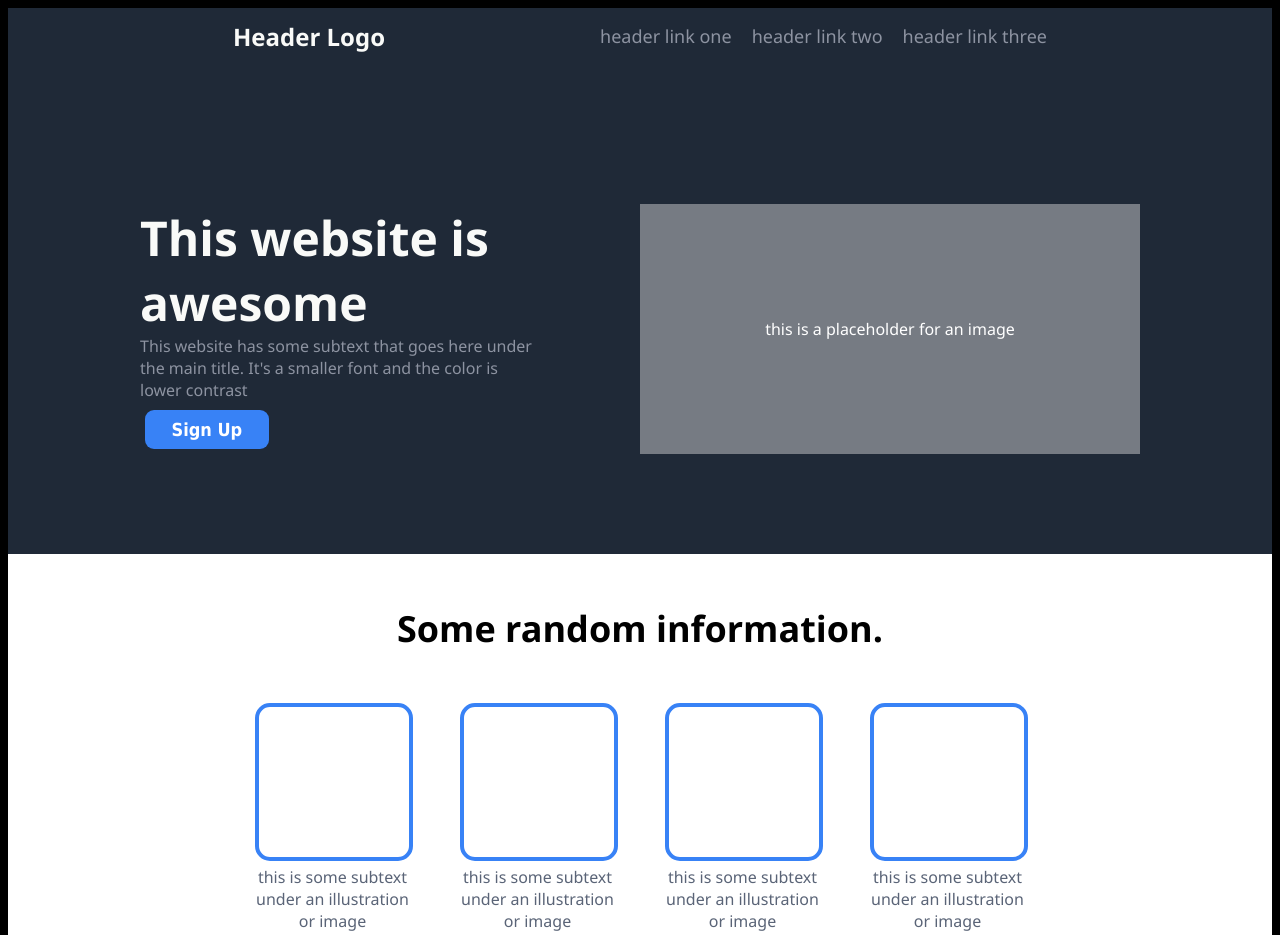
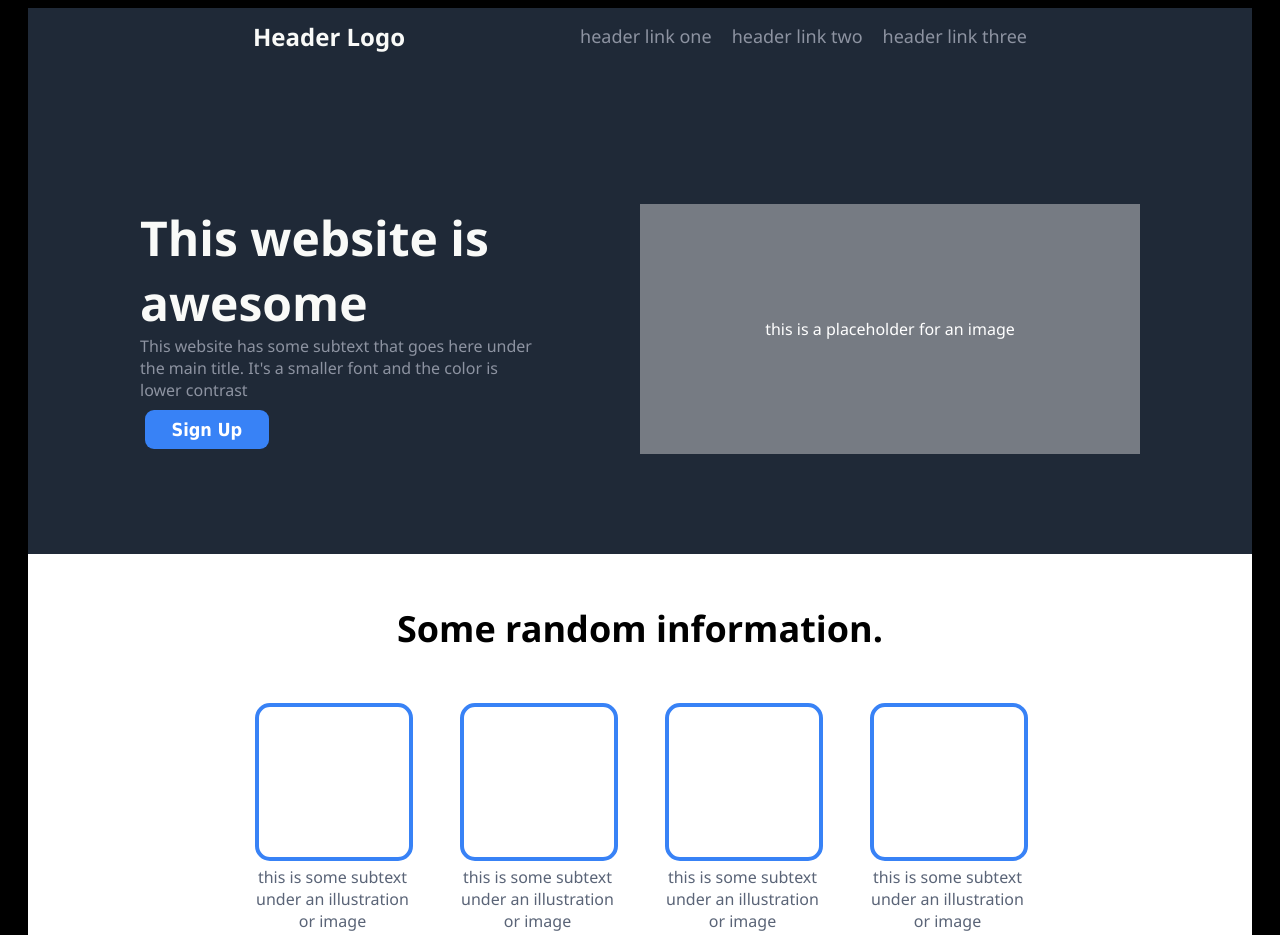
Before and after one commit to MarshallScottInnoPro22/landing-page, a plain HTML site: page index.html in a window 1280 px wide. Shown: the top 935 px of the page. Drawn offline with Linux system fonts and the light colour scheme.

Commit message:
Changed margin of the main content

```diff
--- a/styles.css
+++ b/styles.css
@@ -14,7 +14,8 @@ body {
     display: flex;
     justify-content: space-between;
     padding-bottom: 20px;
-    margin: 0;
+    margin-left: 20px;
+    margin-right: 20px;
   }
 
   .logo {
@@ -59,6 +60,8 @@ body {
     display: flex;
     flex-direction: column;
     flex: 1;
+    margin-left: 20px;
+    margin-right: 20px;
   }
 
 .container1 {
@@ -221,4 +224,6 @@ body {
     align-items: center;
     padding: 20px;
     margin-top: auto;
+    margin-left: 20px;
+    margin-right: 20px;
   }
```
